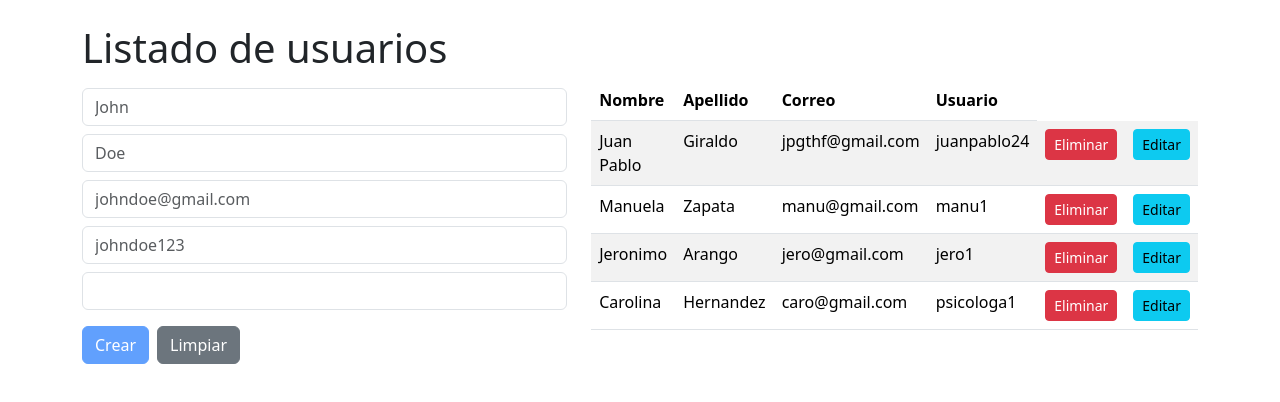
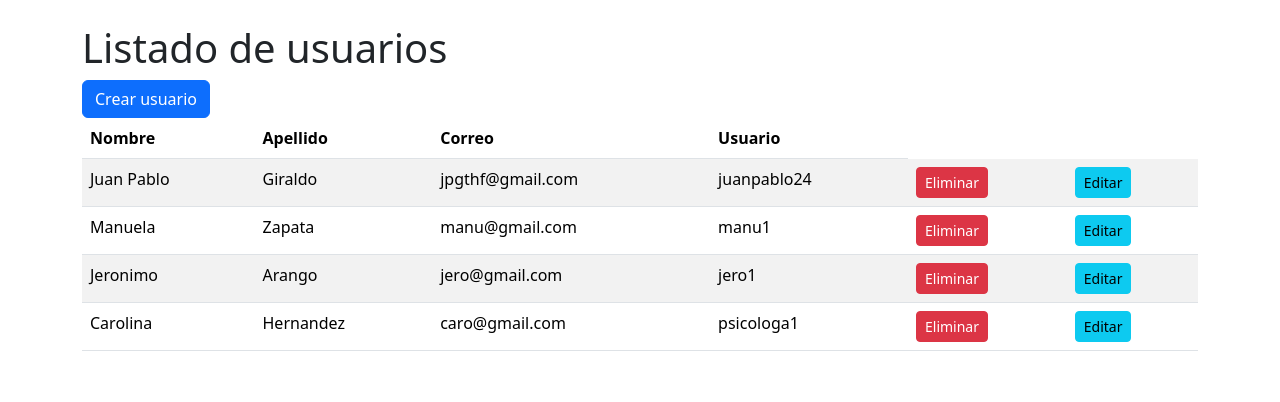
Before and after one commit to JuanPabaz/user-app, an Angular app: page / in a window 1280 px wide. Shown: the top 402 px of the page. Built offline with nearby package versions, Linux system fonts and the light colour scheme.

Commit message:
feat: add show form

```diff
--- a/src/app/components/user-app/user-app.component.html
+++ b/src/app/components/user-app/user-app.component.html
@@ -1,11 +1,16 @@
 <div class="container my-4">
     <h1>Listado de usuarios</h1>
+    <button
+    class="btn btn-primary"
+    (click)="setShowForm()">{{showForm ? 'Cerrar' : 'Crear usuario'}}</button>
     <div class="row">
-        <div class="col">
-            <app-user-form
-            [user]="selectedUser"
-            (newUserEventEmitter)="addUser($event)"/>
-        </div>
+        @if (showForm) {
+            <div class="col">
+                <app-user-form
+                [user]="selectedUser"
+                (newUserEventEmitter)="addUser($event)"/>
+            </div>
+        }
         <div class="col">
             <app-user
             [users]="users"
--- a/src/app/components/user-app/user-app.component.ts
+++ b/src/app/components/user-app/user-app.component.ts
@@ -14,6 +14,7 @@ import Swal from 'sweetalert2';
 export class UserAppComponent implements OnInit{
   users: User[] = [];
   selectedUser: User = new User();
+  showForm: boolean = false;
 
   constructor(private user_service: UserService){
 
@@ -39,7 +40,7 @@ export class UserAppComponent implements OnInit{
     }
     this.selectedUser = new User();
     Swal.fire({
-      title: "Drag me!",
+      title: "Guardado!",
       icon: "success",
       draggable: true
     });
@@ -71,5 +72,11 @@ export class UserAppComponent implements OnInit{
 
   setUser(user: User){
     this.selectedUser = {...user};
+    this.showForm = true;
+  }
+
+  setShowForm(){
+    this.showForm = !this.showForm;
+    this.selectedUser = new User();
   }
 }
```
